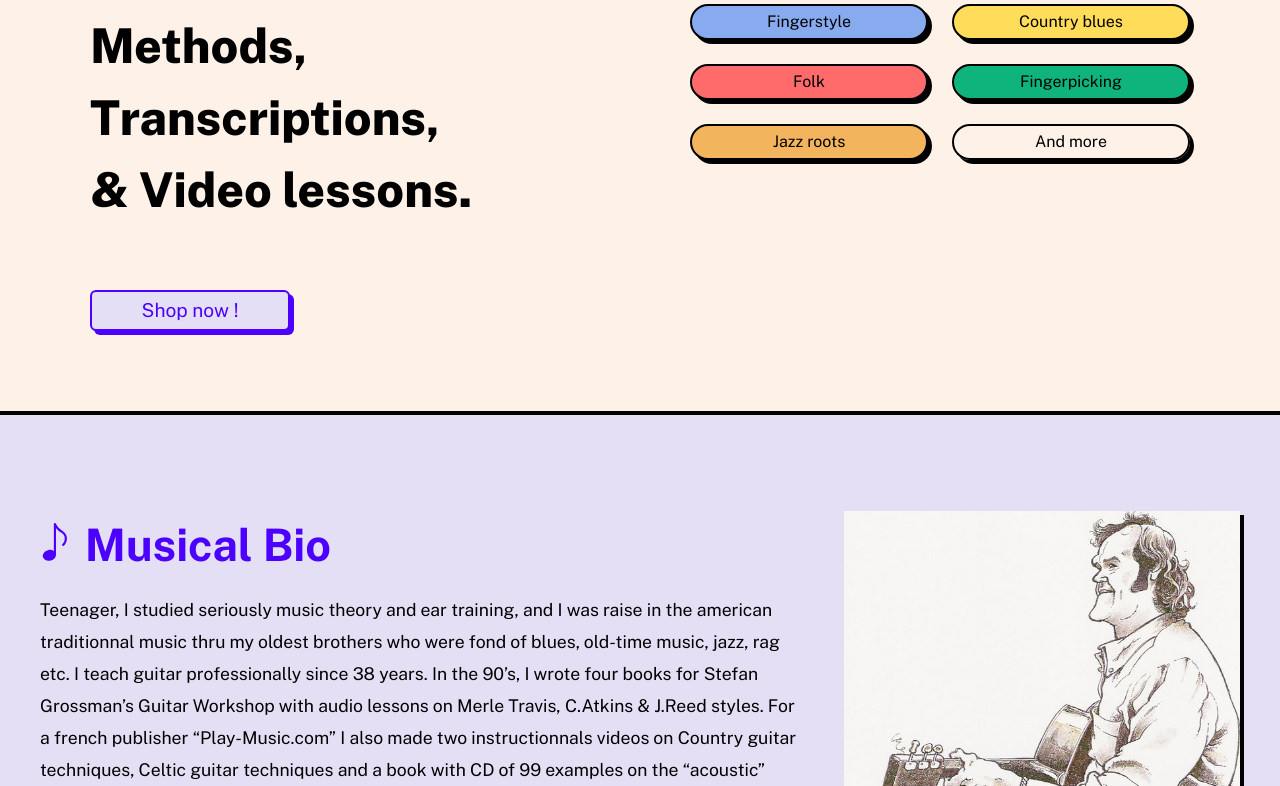
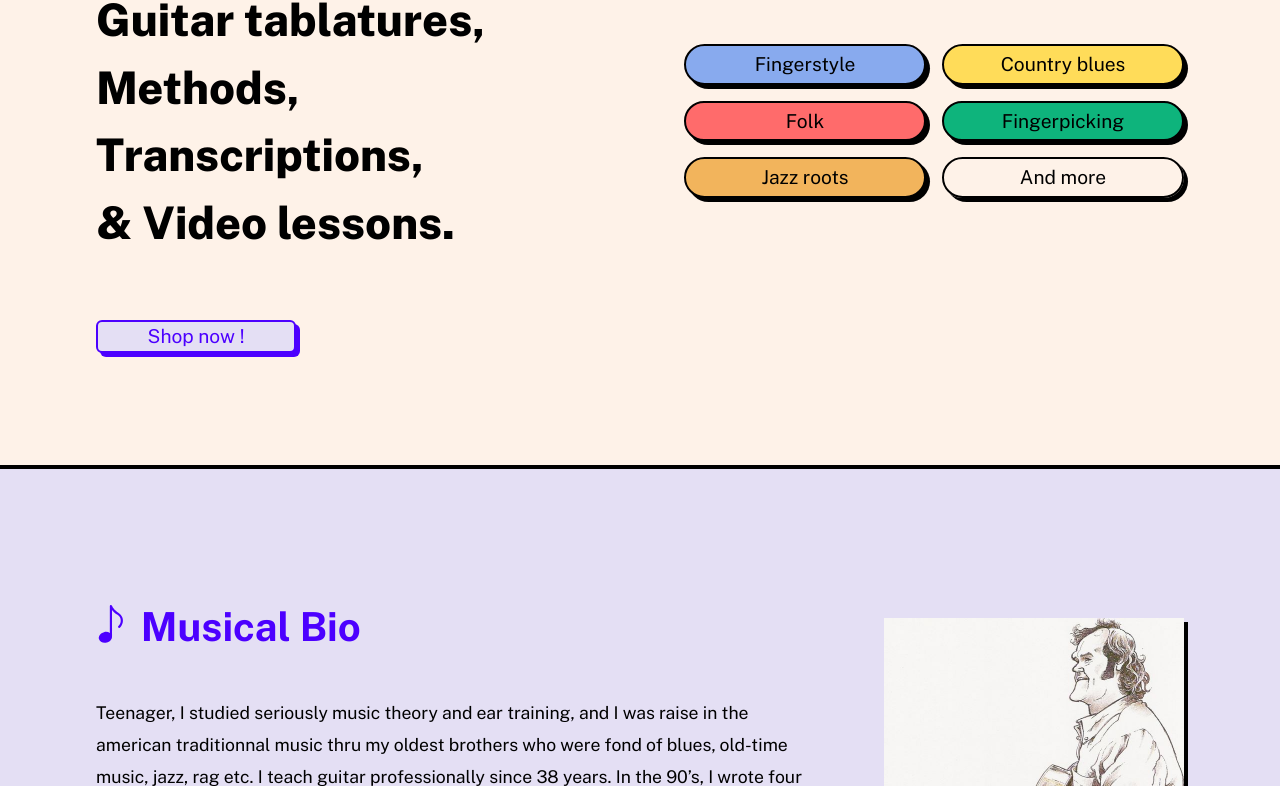
Before and after one commit to Titoongh/mlmh-shop, a Next.js app in the folder mlmh-shop-app/: page / in a window 1280 px wide. Shown: the part 254-1040 px from the top of the page. Built offline with nearby package versions, Linux system fonts and the light colour scheme.

Commit message:
use clamp

```diff
--- a/mlmh-shop-app/app/components/Buttons.tsx
+++ b/mlmh-shop-app/app/components/Buttons.tsx
@@ -10,15 +10,15 @@ type Props = {
     href: string
 }
 
-export default function DefaultButton({ className, children, href }: Props) {
+export function DefaultButton({ className, children, href }: Props) {
     return (
         <Link
             href={href}
             className={cn(
-                `text-center w-full cursor-pointer rounded-full border-2 border-black bg-orange-khaki transition-all hover:shadow-none
-                    px-1 py-1 text-[1rem] min-w-[120px] shadow-small hover:translate-x-boxSmallShadowX hover:translate-y-boxSmallShadowY
-                    @lg:shadow-base hover:@lg:translate-x-boxShadowX hover:@lg:translate-y-boxShadowY
-                    `,
+                `text-center cursor-pointer rounded-full border-2 border-black bg-orange-khaki transition-all hover:shadow-none
+                shadow-small hover:translate-x-boxSmallShadowX hover:translate-y-boxSmallShadowY
+                lg:shadow-base hover:lg:translate-x-boxShadowX hover:lg:translate-y-boxShadowY
+                `,
                 className,
             )}
         >
@@ -27,13 +27,24 @@ export default function DefaultButton({ className, children, href }: Props) {
     )
 }
 
+export function Tag({ className, children, href }: Props) {
+    return (
+        <DefaultButton
+            href={href}
+            className={cn(className, `text-[clamp(14px,1.5vw,20px)] p-1`)}
+        >
+            {children}
+        </DefaultButton>
+    )
+}
+
 export function Button({ className, children, href }: Props) {
     return (
         <DefaultButton
             href={href}
             className={cn(
-                'text-[1.1rem] xs:text-[1.2rem] shadow-small @xs:shadow-base rounded-[6px] max-w-[200px]',
                 className,
+                'w-full text-[1.1rem] @xs:text-[1.2rem] shadow-small @xs:shadow-base rounded-[6px] max-w-[200px]',
             )}
         >
             {children}
--- a/mlmh-shop-app/app/components/Home/Bio.tsx
+++ b/mlmh-shop-app/app/components/Home/Bio.tsx
@@ -46,15 +46,15 @@ const Bio = () => {
     return (
         <HomeLayout
             className='bg-purple-light
-        flex flex-col justify-start items-start
-        lg:flex-row lg:items-stretch h-full'
+        flex flex-col justify-start items-start gap-20
+        lg:flex-row lg:items-stretch lg:justify-between h-full'
         >
-            <div className='w-full h-full flex flex-col gap-4 justify-start'>
+            <div className='w-full h-full flex flex-col gap-10 justify-start max-w-[800px]'>
                 <Title />
                 <Description />
             </div>
-            <div className='w-full min-h-full lg:max-w-[33%] flex items-center'>
-                <div className='shadow-base phone:shadow-basePhone'>
+            <div className='w-full min-h-full lg:max-w-[25%] min-w-[300px] flex items-center justify-center'>
+                <div className='shadow-base phone:shadow-basePhone max-w-[80vw]'>
                     <Image
                         alt='Portrait of Michel Lelong playing guitar'
                         src={Portrait}
--- a/mlmh-shop-app/app/components/Home/HandwrittenTabs.tsx
+++ b/mlmh-shop-app/app/components/Home/HandwrittenTabs.tsx
@@ -56,8 +56,8 @@ const HandwrittenTabs = () => {
                     </Button>
                 </div>
             </div>
-            <div className='w-full min-h-full lg:max-w-[33%] flex items-center'>
-                <div className='shadow-base phone:shadow-basePhone'>
+            <div className='w-full min-h-full lg:max-w-[25%] min-w-[300px] flex items-center justify-center'>
+                <div className='shadow-base phone:shadow-basePhone max-w-[80vw]'>
                     <Image
                         alt='Portrait of Michel Lelong playing guitar'
                         src={Tab}
--- a/mlmh-shop-app/app/components/Home/HomeLayout.tsx
+++ b/mlmh-shop-app/app/components/Home/HomeLayout.tsx
@@ -11,7 +11,12 @@ const HomeLayout = ({ className, children }: LayoutProps) => {
     return (
         <div
             className={cn(
-                `w-full pt-16 px-6 pb-14 xs:px-10 xs:pt-20 xs:pb-16 lg:pt-24 lg:pb-20
+                `w-full
+                pt-16 px-6 pb-14
+                xxs:px-10 xxs:pt-18 xxs:pb-14
+                lg:pt-20 lg:pb-16
+                xl:px-24 xl:pt-32 xl:pb-28
+                xxl:px-52 xxl:pt-52 xxl:pb-40
                 gap-10
                 bg-white-oldlace border-black border-b-4
 `,
--- a/mlmh-shop-app/app/components/Home/Welcome.tsx
+++ b/mlmh-shop-app/app/components/Home/Welcome.tsx
@@ -1,29 +1,29 @@
 import React from 'react'
-import DefaultButton, { Button } from '../Buttons'
+import { Tag, Button } from '../Buttons'
 import HomeLayout from './HomeLayout'
 import { MainTitle } from '../Texts'
 
 const MusicCategoriesTags = () => {
     return (
-        <div className='@container grid grid-cols-2 gap-3 w-full max-w-[400px] xs:max-w-[500px] lg:gap-6'>
-            <DefaultButton className='bg-blue-sky' href='/'>
+        <div className='grid grid-cols-2 gap-2 w-full min-w-[200px] max-w-[300px] xxs:max-w-[400px] xl:max-w-[500px]  xxl:max-w-[600px] lg:gap-4'>
+            <Tag className='bg-blue-sky' href='/'>
                 Fingerstyle
-            </DefaultButton>
-            <DefaultButton className='bg-yellow-khaki' href='/'>
-                Country blues
-            </DefaultButton>
-            <DefaultButton className='bg-red-salmon' href='/'>
+            </Tag>
+            <Tag className='bg-yellow-khaki' href='/'>
+                <p>Country blues</p>
+            </Tag>
+            <Tag className='bg-red-salmon' href='/'>
                 Folk
-            </DefaultButton>
-            <DefaultButton className='bg-green-darkcyan' href='/'>
+            </Tag>
+            <Tag className='bg-green-darkcyan' href='/'>
                 Fingerpicking
-            </DefaultButton>
-            <DefaultButton className='bg-brown-sandy' href='/'>
+            </Tag>
+            <Tag className='bg-brown-sandy' href='/'>
                 Jazz roots
-            </DefaultButton>
-            <DefaultButton className='bg-transparent' href='/'>
+            </Tag>
+            <Tag className='bg-transparent' href='/'>
                 And more
-            </DefaultButton>
+            </Tag>
         </div>
     )
 }
@@ -31,15 +31,16 @@ const MusicCategoriesTags = () => {
 const Welcome = () => {
     return (
         <HomeLayout className='flex flex-col justify-start items-start xs:justify-center xs:items-center'>
-            <div className='w-full flex flex-col gap-16 justify-center items-center max-w-[1100px]'>
-                <div className='w-full flex flex-col gap-16 xs:flex-row xs:gap-4 xs:justify-center xs:items-center'>
+            <div className='w-full flex flex-col gap-16 justify-center items-center lg:max-w-[800px] xl:max-w-[1100px] xxl:max-w-[1500px]'>
+                <div className='w-full flex flex-col gap-16 lg:flex-row lg:gap-10 lg:justify-center lg:items-center'>
                     <MainTitle>
-                        Guitar tablatures,
+                        Guitar&nbsp;tablatures,
                         <br />
                         Methods,
                         <br />
                         Transcriptions,
-                        <br />& Video lessons.
+                        <br />
+                        &&nbsp;Video&nbsp;lessons.
                     </MainTitle>
                     <MusicCategoriesTags />
                 </div>
--- a/mlmh-shop-app/app/components/LogoImage.tsx
+++ b/mlmh-shop-app/app/components/LogoImage.tsx
@@ -6,7 +6,7 @@ const LogoImage = () => {
         <div
             className='
         flex rounded-full overflow-hidden border-white
-        @scxs:w-[4rem] @scxs:h-[4rem] @scxs:border-4
+        xxs:w-[4rem] xxs:h-[4rem] xxs:border-4
         w-[3rem] h-[3rem] border-2
         '
         >
--- a/mlmh-shop-app/app/components/LogoText.tsx
+++ b/mlmh-shop-app/app/components/LogoText.tsx
@@ -12,11 +12,11 @@ const libre_bv = Libre_Baskerville({
 
 const LogoText = () => {
     return (
-        <div className='flex flex-col justify-center items-start @scxs:gap-2 gap-1'>
+        <div className='flex flex-col justify-center items-start xxs:gap-2 gap-1'>
             <p
                 className={
                     rock_salt.className +
-                    ' text-orange-khaki text-[0.9rem] @scxs:text-[1.2rem] leading-none'
+                    ' text-orange-khaki text-[0.9rem] xxs:text-[1.2rem] leading-none'
                 }
             >
                 {"Michel Lelong's"}
@@ -24,7 +24,7 @@ const LogoText = () => {
             <p
                 className={
                     libre_bv.className +
-                    ' text-white text-[1.2rem] @scxs:text-[1.8rem] leading-none'
+                    ' text-white text-[1.2rem] xxs:text-[1.8rem] leading-none'
                 }
             >
                 {'Music House Shop'}
--- a/mlmh-shop-app/app/components/Texts.tsx
+++ b/mlmh-shop-app/app/components/Texts.tsx
@@ -9,15 +9,13 @@ type TextProps = {
 
 export const MainTitle = ({ className, children }: TextProps) => {
     return (
-        <div className='@container w-full'>
         <div
             className={cn(
-                    `text-[1.9rem] @lg:text-[2.5rem] @xl:text-[3rem] w-full min-w-[280px] font-extrabold`,
+                `text-[clamp(30px,3vw,100px)] xxs:text-[clamp(45px,3vw,100px)] w-full font-extrabold`,
                 className,
             )}
         >
             {children}
-            </div>
         </div>
     )
 }
@@ -26,7 +24,7 @@ export const SectionTitle = ({ className, children }: TextProps) => {
     return (
         <div
             className={cn(
-                `text-[1.5rem] @xs:text-[2.2rem] @xl:text-[2.8rem] font-bold text-black`,
+                `text-[clamp(30px,2.8vw,70px)] xxs:text-[clamp(40px,2.8vw,70px)] font-bold text-black`,
                 className,
             )}
         >
--- a/mlmh-shop-app/app/page.tsx
+++ b/mlmh-shop-app/app/page.tsx
@@ -10,9 +10,9 @@ import HandwrittenTabs from './components/Home/HandwrittenTabs'
 export default function Home() {
     return (
         <>
-            <header className='flex justify-between items-center bg-black w-full p-4'>
+            <header className='flex justify-between items-center bg-black w-full p-4 xxs:p-6'>
                 <div
-                    className='@container w-full flex justify-start items-center gap-4'
+                    className='w-full flex justify-start items-center gap-4'
                     id='logo'
                 >
                     <LogoImage />
--- a/mlmh-shop-app/tailwind.config.ts
+++ b/mlmh-shop-app/tailwind.config.ts
@@ -47,8 +47,11 @@ const config: Config = {
                 reverseBoxSmallShadowY: `-${smallShadowY}`,
             },
             screens: {
+                xxs: '500px',
                 xs: '600px',
                 lg: '800px',
+                xl: '1200px',
+                xxl: '1800px',
             },
             containers: {
                 scxs: '600px',
@@ -56,6 +59,9 @@ const config: Config = {
                 xs: '200px',
                 lg: '350px',
                 xl: '450px',
+                textxs: '350px',
+                textlg: '450px',
+                textxl: '550px',
             },
         },
     },
```
Lines whose indentation alone changed are shown as unchanged.
